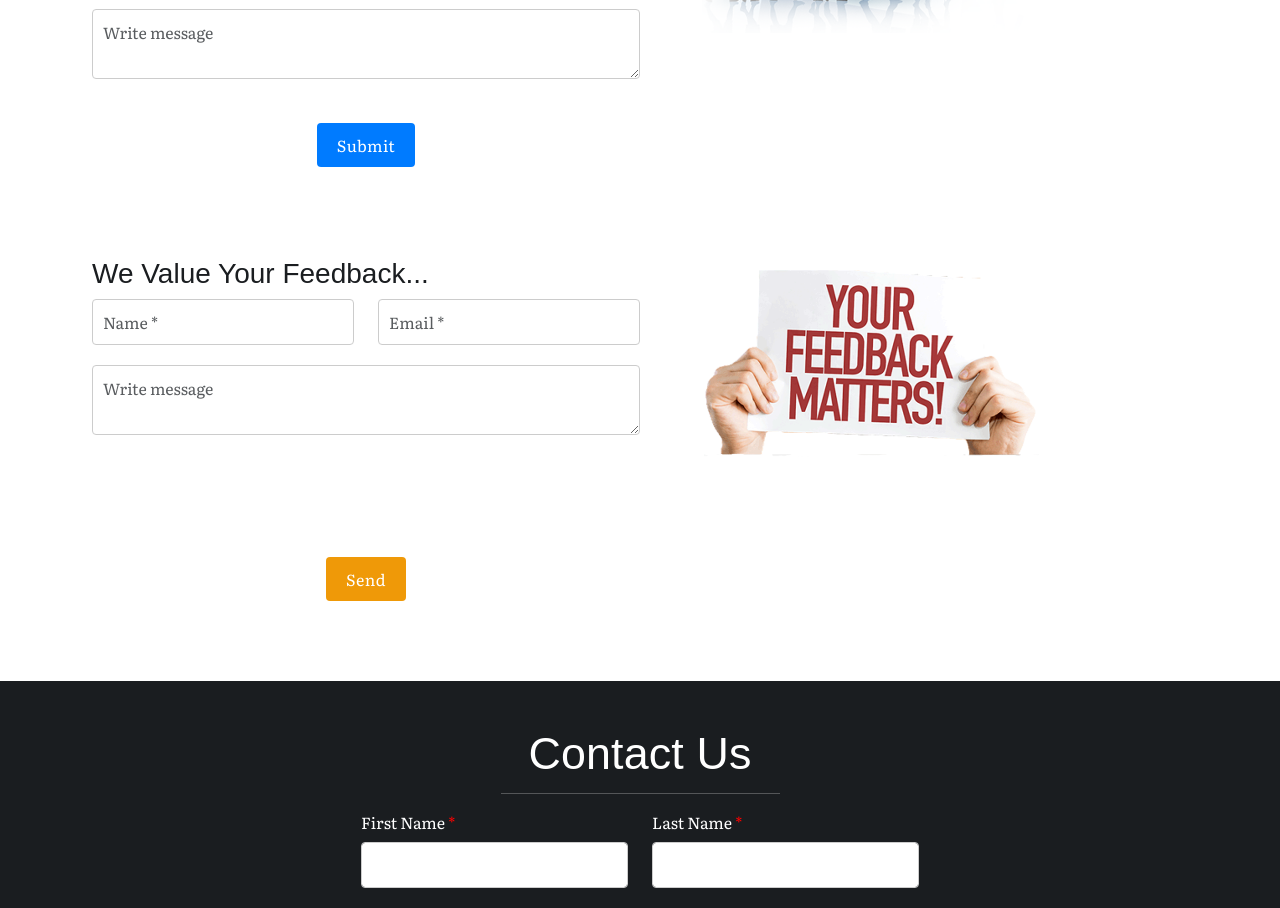
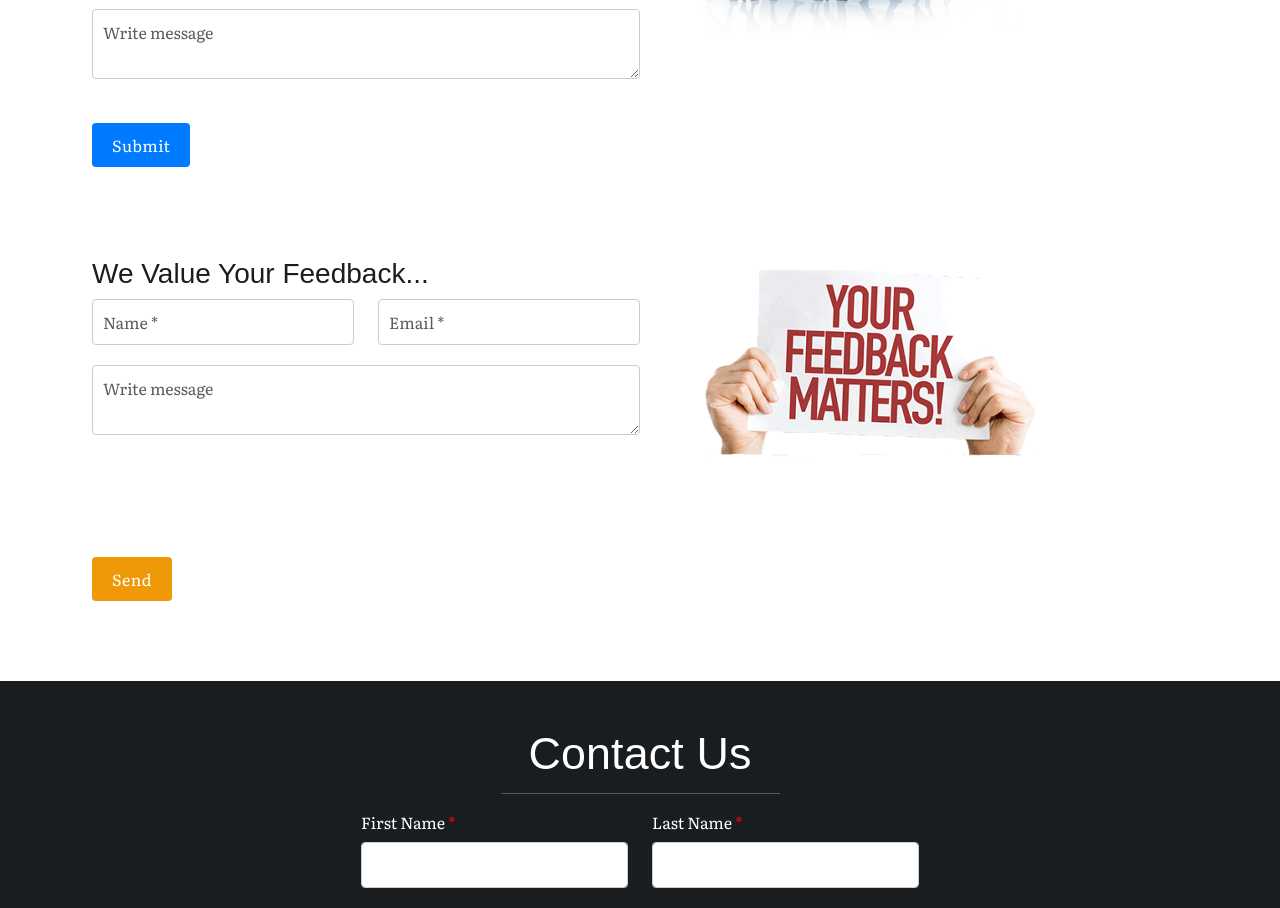
Before and after one commit to fsayyad2228/swastik-real-estate-website, a React (Create React App) app: page / in a window 1280 px wide. Shown: the part 3900-4808 px from the top of the page. Built offline with nearby package versions, Linux system fonts and the light colour scheme; no server answers.

Commit message:
feedback layout

```diff
--- a/src/Styles/style.css
+++ b/src/Styles/style.css
@@ -347,7 +347,7 @@ a {
   font-size: 40px;
   width: 58px;
 }
-.media-body{
+.media-body {
   flex: 1;
 }
 
@@ -433,6 +433,8 @@ a {
   padding: 10px 20px;
   background-color: #007bff;
   color: #fff;
+  display: flex;
+  align-items: start;
   border: none;
   border-radius: 4px;
   cursor: pointer;
@@ -465,6 +467,8 @@ a {
   background-color: #ef9908;
   color: #fff;
   border: none;
+  display: flex;
+  align-items: start;
   border-radius: 4px;
   cursor: pointer;
 }
```
